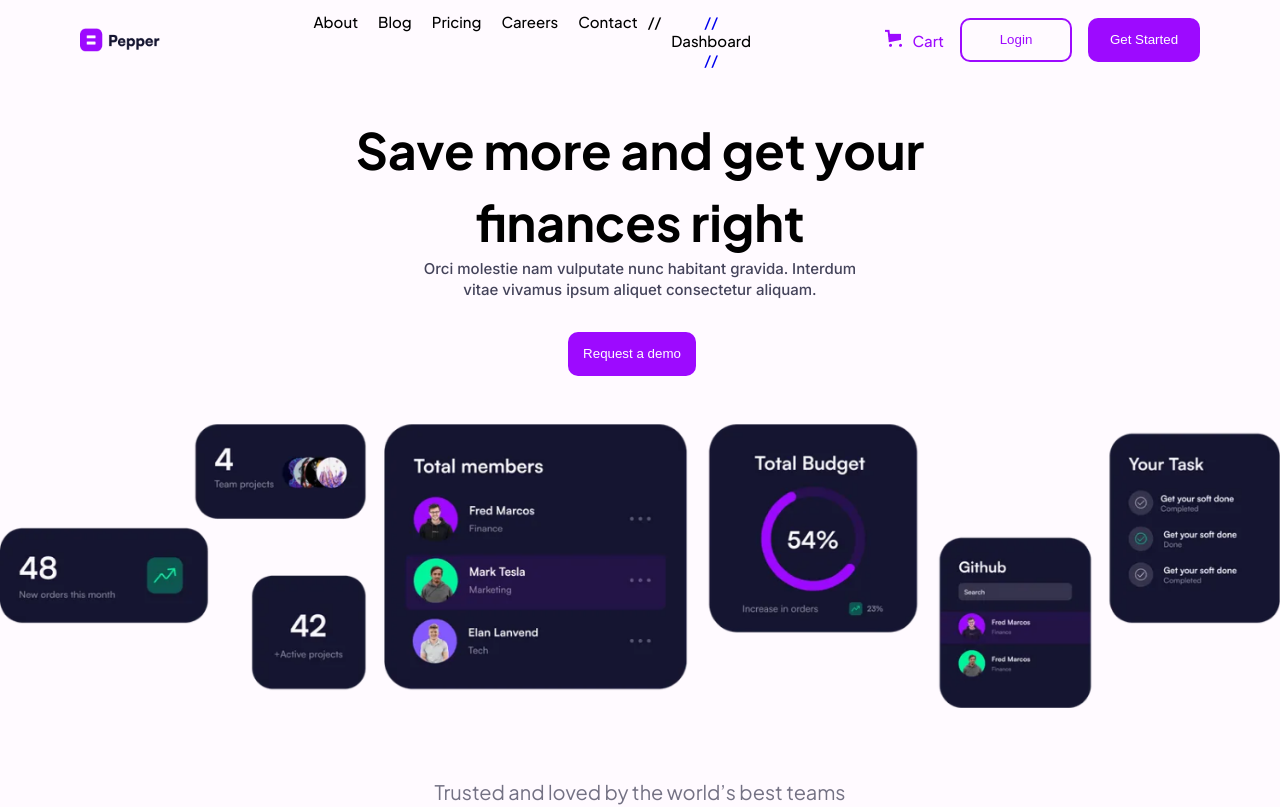
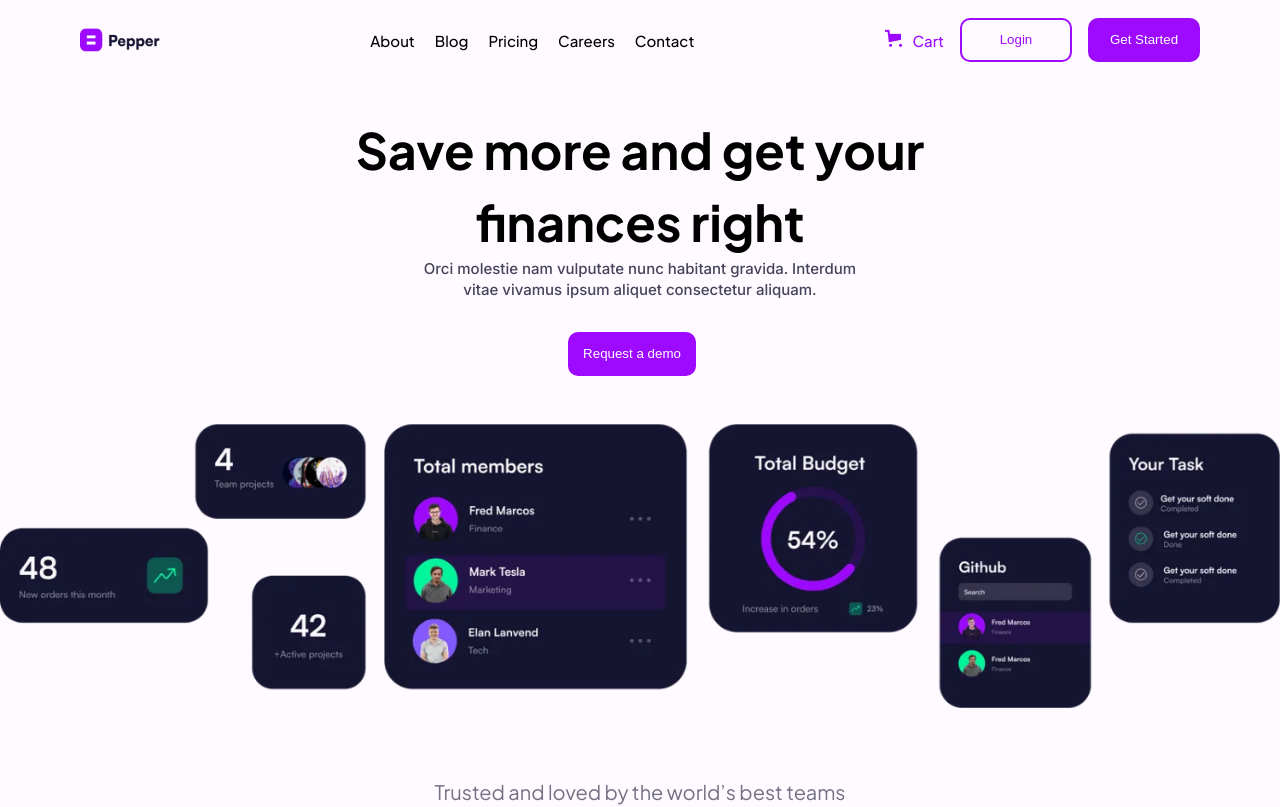
Before and after one commit to Vancey567/pepper, a React (Create React App) app: page / in a window 1280 px wide. Shown: the top 807 px of the page. Built offline with nearby package versions, Linux system fonts and the light colour scheme; no server answers.

Commit message:
Update Navbar.jsx

```diff
--- a/src/Components/Navbar/Navbar.jsx
+++ b/src/Components/Navbar/Navbar.jsx
@@ -33,9 +33,6 @@ const Navbar = () => {
           <Link to="/contact">
             <div>Contact</div>
           </Link>
-//           <Link to="/dashboard">
-//             <div>Dashboard</div>
-//           </Link>
         </div>
         <div className="right-links">
           <Link to="/cart">
```
